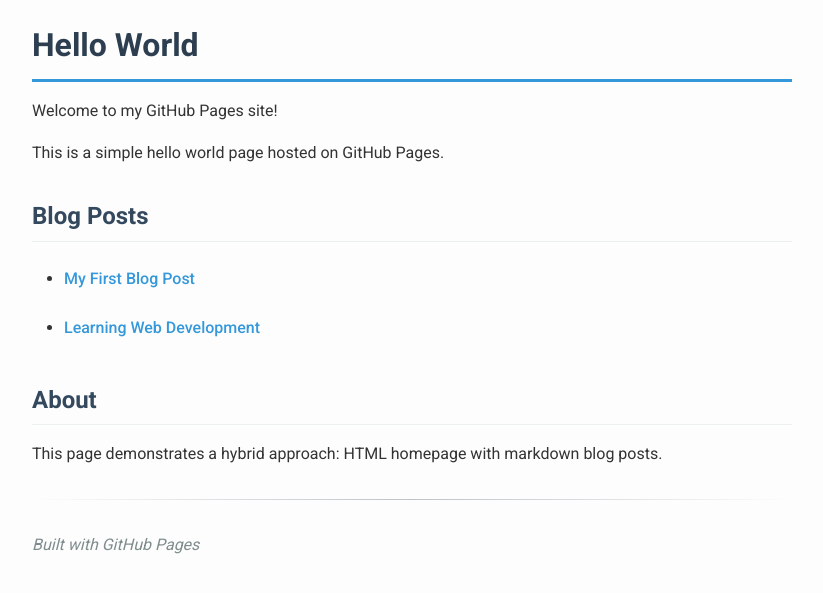
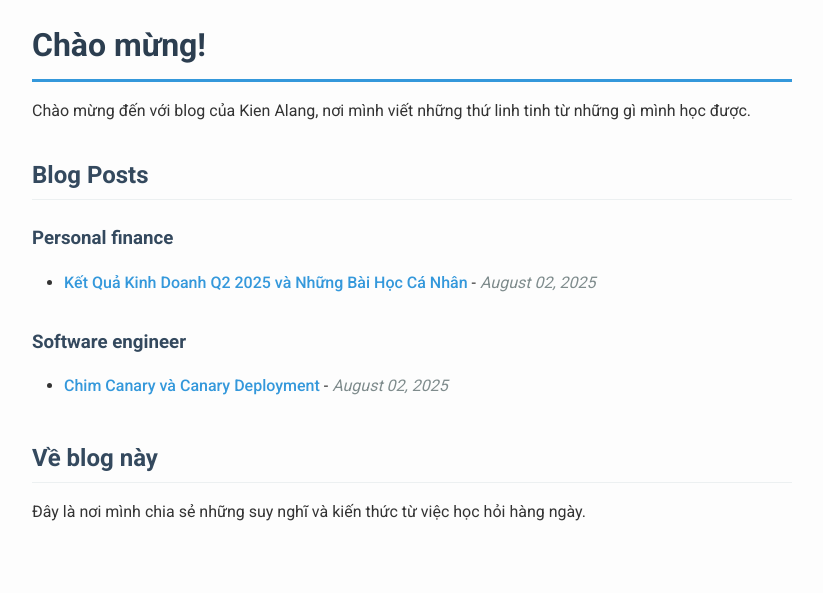
Before and after one commit to alang-dev/alang-dev.github.io, a Jekyll site: the page built from index.md, in a window 1280 px wide. Shown: the top 593 px of the page, without its empty margins (228-1051 px from the left). Built offline with Jekyll 4.4.1, drawn with Linux system fonts in a browser that asks for light colours.

Commit message:
Automate the blog posts

```diff
--- a/_layouts/default.html
+++ b/_layouts/default.html
@@ -1,14 +1,18 @@
 <!DOCTYPE html>
-<html lang="en">
+<html lang="{{ page.lang | default: 'en' }}">
+
 <head>
     <meta charset="UTF-8">
     <meta name="viewport" content="width=device-width, initial-scale=1.0">
     <title>{{ page.title }} - {{ site.title }}</title>
+    <link rel="icon" type="image/x-icon" href="{{ '/assets/favicon.ico' | relative_url }}">
+    <link rel="apple-touch-icon" sizes="512x512" href="{{ '/assets/alang-512x512.png' | relative_url }}">
     <link rel="preconnect" href="https://fonts.googleapis.com">
     <link rel="preconnect" href="https://fonts.gstatic.com" crossorigin>
     <link href="https://fonts.googleapis.com/css2?family=Roboto:wght@300;400;500;700&display=swap" rel="stylesheet">
     <link rel="stylesheet" href="{{ '/assets/css/style.css' | relative_url }}">
 </head>
+
 <body>
     {{ content }}
 
@@ -18,4 +22,5 @@
     </div>
     {% endunless %}
 </body>
+
 </html>
--- a/assets/css/style.css
+++ b/assets/css/style.css
@@ -40,7 +40,8 @@ p {
 	text-align: justify;
 }
 
-ul, ol {
+ul,
+ol {
 	margin-bottom: 1rem;
 	padding-left: 2rem;
 }
--- /dev/null
+++ b/blog/personal-finance/review-q2-2025-business-performance.md
@@ -0,0 +1,11 @@
+---
+layout: default
+title: Kết Quả Kinh Doanh Q2 2025 và Những Bài Học Cá Nhân
+lang: vi
+date: 2025-08-02
+category: personal-finance
+---
+
+# Kết Quả Kinh Doanh Q2 2025 và Những Bài Học Cá Nhân
+
+*Ngày đăng: 02 tháng 8, 2025*
--- /dev/null
+++ b/blog/software-engineer/chim-canary-va-canary-deployment.md
@@ -0,0 +1,13 @@
+---
+layout: default
+lang: vi
+title: Chim Canary và Canary Deployment
+date: 2025-08-02
+category: software-engineer
+---
+
+# Chim Canary và Canary Deployment
+
+Chuyện kể rằng vào khoảng đầu thế kỷ 20, thợ mỏ ở Anh, Mỹ, Canada thường mang theo con chim hoàng yến xuống hầm than. Chim được dùng để phát hiện khí độc (CO) hơn là làm thú cưng. Chim rất nhạy, chỉ cần tí khí độc là nó lăn ra xỉu ngay, còn thợ mỏ thì nhìn chim mà quyết định đào tiếp hay chạy.
+
+Ngày nay, các kỹ sư phần mềm mượn hình tượng đó khi triển khai phần mềm phiên bản mới. Họ cho một lượng truy cập nhỏ thử nghiệm trước. Nếu phiên bản mới đùng ra lỗi thì chuyển hết truy cập về phiên bản cũ. Cách làm này gọi là Canary Deployment hay là Triển khai Canary – chính là tên con chim hoàng yến bằng tiếng Anh.
--- a/index.md
+++ b/index.md
@@ -1,23 +1,26 @@
 ---
 layout: default
-title: Random Hobbies
+title: Blog của Kien Alang
+lang: vi
 ---
 
-# Hello World
+# Chào mừng!
 
-Welcome to my GitHub Pages site!
-
-This is a simple hello world page hosted on GitHub Pages.
+Chào mừng đến với blog của Kien Alang, nơi mình viết những thứ linh tinh từ những gì mình học được.
 
 ## Blog Posts
 
-- [My First Blog Post](blog/my-first-post)
-- [Learning Web Development](blog/learning-web-development)
+{% assign all_categories = site.pages | map: "category" | compact | uniq | sort %}
+{% for category in all_categories %}
+  {% assign category_name = category | replace: "-", " " | capitalize %}
 
-## About
+### {{ category_name }}
+  {% assign category_posts = site.pages | where: "category", category | sort: "date" | reverse %}
+  {% for post in category_posts %}
+- [{{ post.title }}]({{ post.url | relative_url }}) - *{{ post.date | date: "%B %d, %Y" }}*
+  {% endfor %}
+{% endfor %}
 
-This page demonstrates a hybrid approach: HTML homepage with markdown blog posts.
+## Về blog này
 
----
-
-*Built with GitHub Pages*
+Đây là nơi mình chia sẻ những suy nghĩ và kiến thức từ việc học hỏi hàng ngày.
```
Also changed, not shown: blog/learning-web-development.md (deleted, +0 -34 lines), blog/my-first-post.md (deleted, +0 -28 lines), assets/alang-512x512.png (added), assets/favicon.ico (added), assets/images/canary.webp (added). Lines whose indentation alone changed are shown as unchanged.
